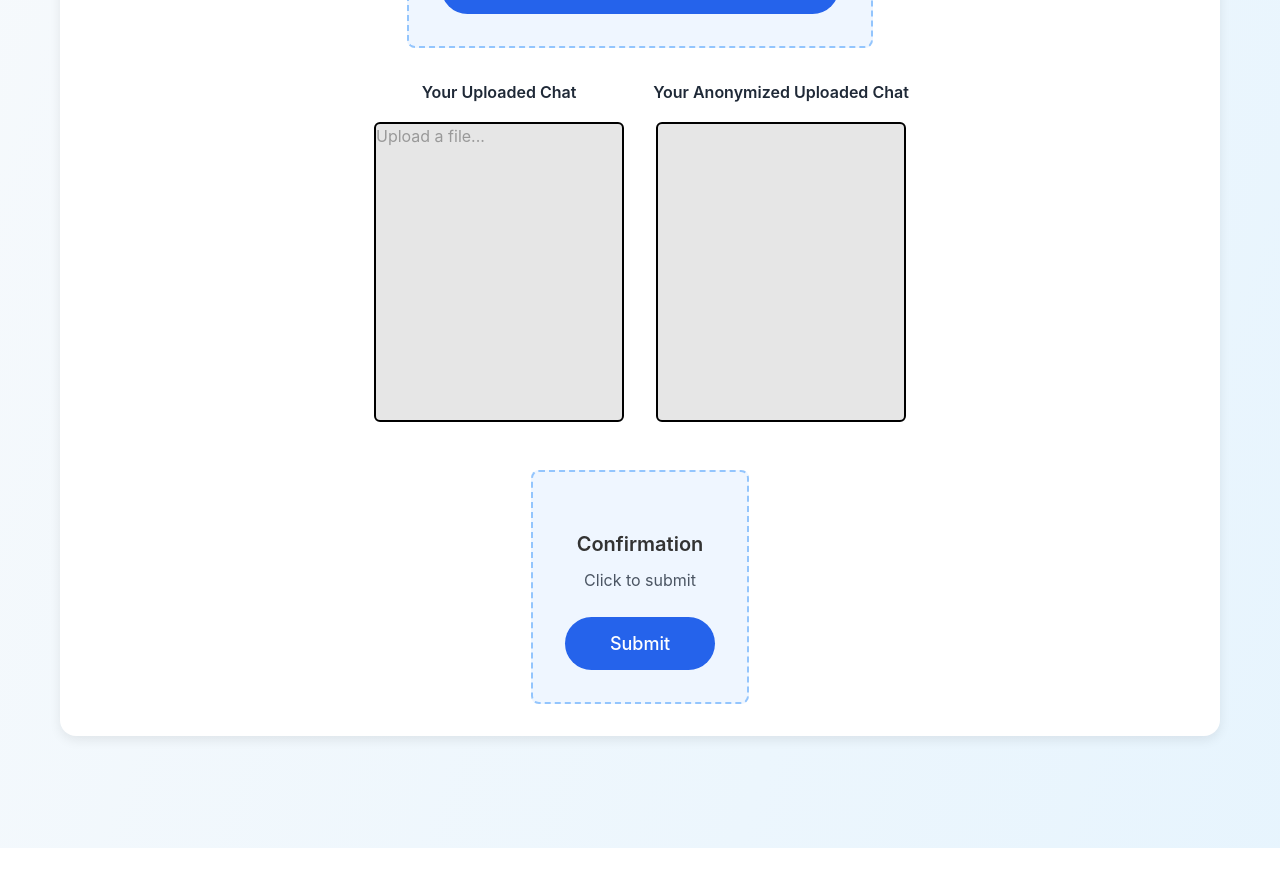
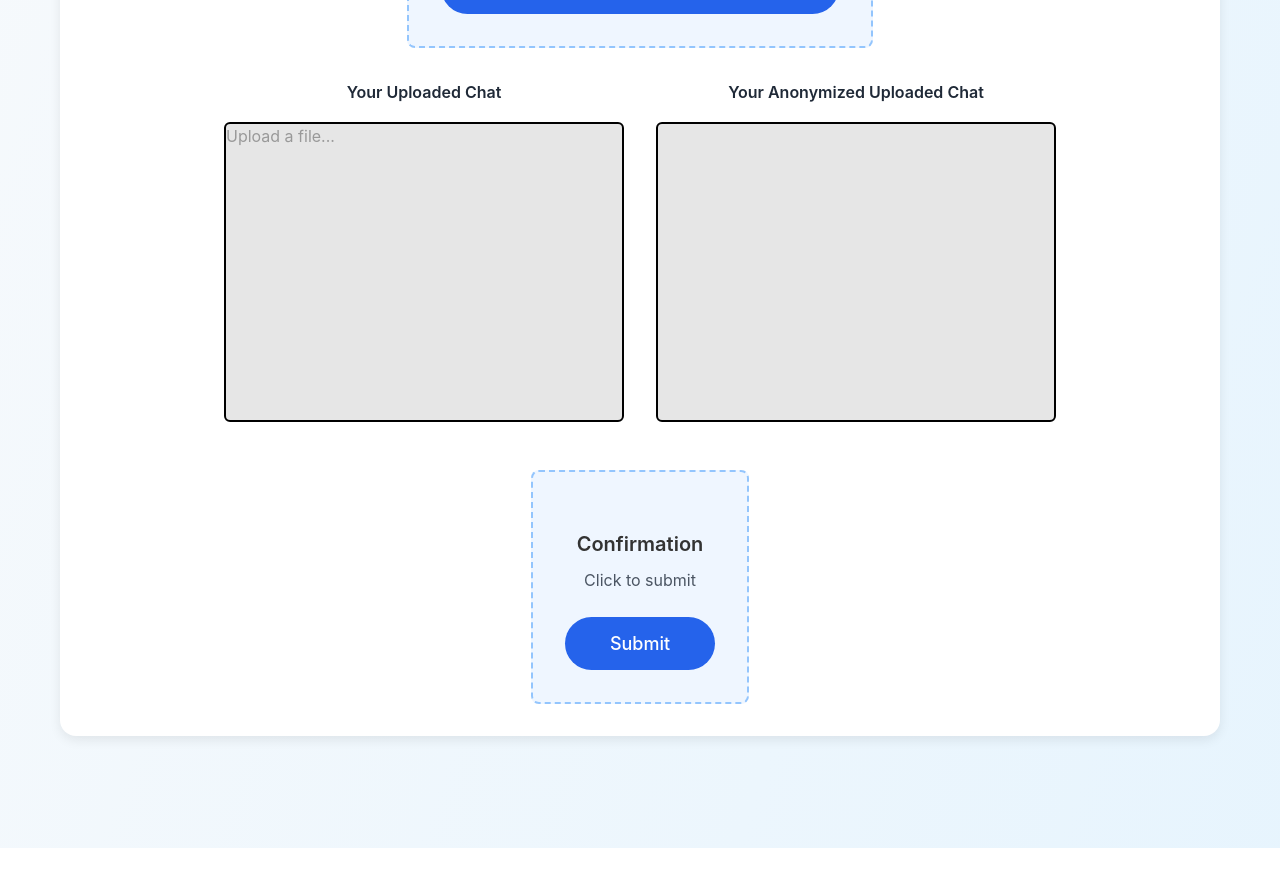
Before and after one commit to Kenzorb/PrivateBytes---B2C-LandingPage, a React (Vite) app: page / in a window 1280 px wide. Shown: the part 820-1706 px from the top of the page. Built offline with nearby package versions, Linux system fonts and the light colour scheme.

Commit message:
Refixed previous change v3

```diff
--- a/src/styles.css
+++ b/src/styles.css
@@ -529,7 +529,7 @@ input[type="email"]:focus {
   display: flex;
   min-width: 250px;
   min-height: 300px;
-  max-width: 450px;
+  width: 400px;
   max-height: 300px;
   margin: 1rem 1rem;
   background-color: hsl(0, 0%, 90%);
@@ -550,7 +550,7 @@ input[type="email"]:focus {
   display: flex;
   min-width: 250px;
   min-height: 300px;
-  max-width: 450px;
+  width: 400px;
   max-height: 300px;
   margin: 1rem 1rem;
   background-color: hsl(0, 0%, 90%);
```
